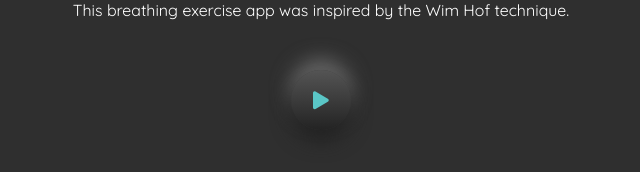
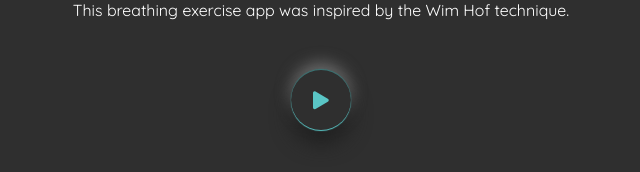
Before and after one commit to NathanB09/breathe, a React (Create React App) app: page / in a window 1280 px wide. Shown: the part 376-548 px from the top of the page, without its empty margins (319-959 px from the left). Built offline with nearby package versions, Linux system fonts and the light colour scheme.

Commit message:
updated button style

```diff
--- a/src/assets/css/index.css
+++ b/src/assets/css/index.css
@@ -29,9 +29,8 @@
   width: 60px;
   border-radius: 50%;
   border: none;
-  background: linear-gradient(180deg, rgba(109, 109, 109, 0.6), rgba(32, 32, 32, 0.8));
-  /* background: #2a2a2a; */
-  box-shadow: 0 10px 20px #202020, 0 -10px 20px #6d6d6d;
+  background: #2f2f2f;
+  box-shadow: 0 1px 1px #5ac6c6, 0 -1px 1px #367676, 0 14px 20px #202020, 0 -7px 15px #6d6d6d;
 }
 
 button i {
```
